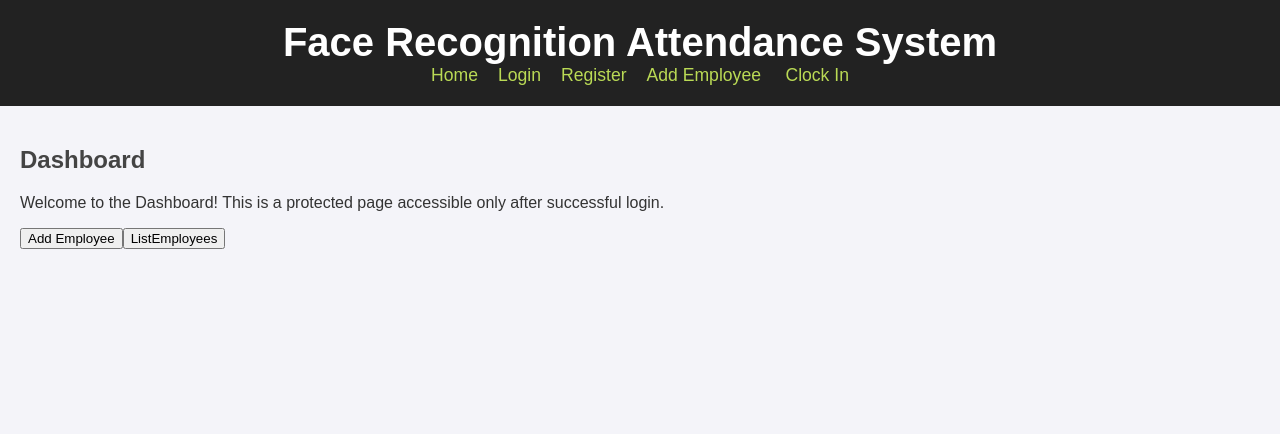
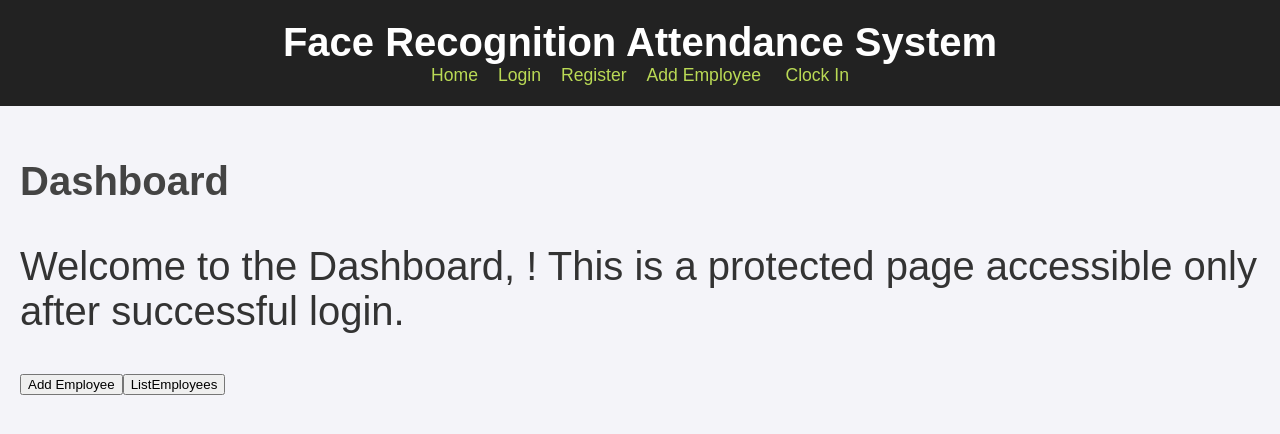
Before and after one commit to kedaranathambekar/FYP-Faceattendances, a React (Create React App) app: page /dashboard in a window 1280 px wide. Shown: the top 434 px of the page. Built offline with nearby package versions, Linux system fonts and the light colour scheme; what amazon-cognito-identity-js would draw is missing.

Commit message:
editing front end

```diff
--- a/src/App.css
+++ b/src/App.css
@@ -81,6 +81,11 @@ main {
 
 h2 {
   color: #444;
+  font-size: 2.5rem;
+}
+
+p{
+  font-size: 2.5rem;
 }
 
 form {
--- a/src/components/Dashboard.js
+++ b/src/components/Dashboard.js
@@ -84,6 +84,7 @@ import React from 'react';
 import { useNavigate } from 'react-router-dom';
 
 function Dashboard() {
+  const username = localStorage.getItem('username');
   const navigate = useNavigate();
 
   const handleAddEmployee = () => {
@@ -95,7 +96,7 @@ function Dashboard() {
   return (
     <div>
       <h2>Dashboard</h2>
-      <p>Welcome to the Dashboard! This is a protected page accessible only after successful login.</p>
+      <p>Welcome to the Dashboard, {username}! This is a protected page accessible only after successful login.</p>
       <button onClick={handleAddEmployee}>Add Employee</button>
       <button onClick={handleListEmployees}>ListEmployees</button>
     </div>
--- a/src/components/ListEmployees.js
+++ b/src/components/ListEmployees.js
@@ -86,7 +86,7 @@ function ListEmployees() {
             <div>
               <p>FirstName:{employee.firstName} SecondName:{employee.lastName}</p>
               <p>Department:{employee.department} Team: {employee.team}</p>
-              <p>Department:{employee.department} Team: {employee.team}</p>
+
             </div>
             <button onClick={() => handleDelete(employee.id)}>
               <img src={deleteIcon} alt="Delete" width="20" height="20" />
--- a/src/components/Login.js
+++ b/src/components/Login.js
@@ -174,6 +174,7 @@ function Login() {
     user.authenticateUser(authDetails, {
       onSuccess: (result) => {
         console.log('Login successful:', result);
+        localStorage.setItem('username', username);
         navigate('/dashboard');
       },
       onFailure: (err) => {
```
